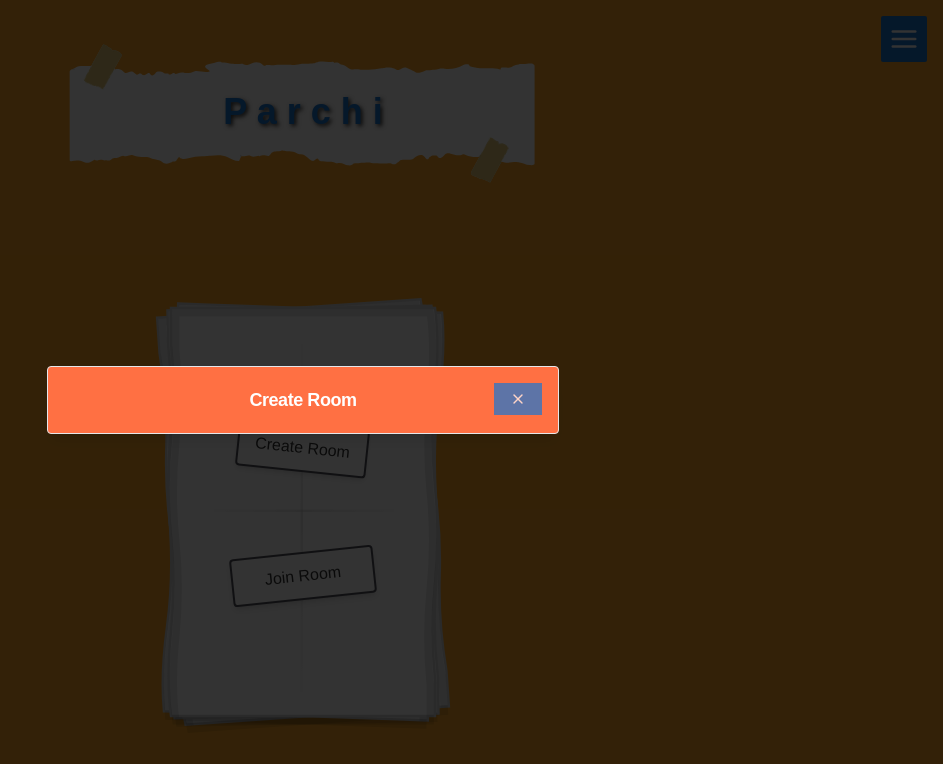
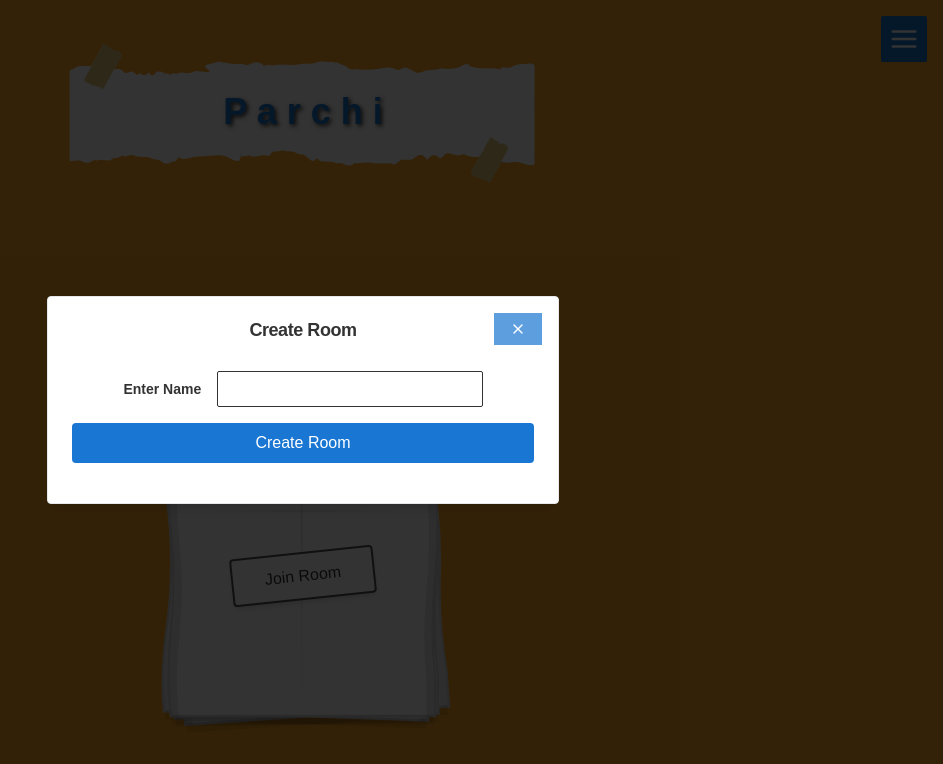
Before and after one commit to MuneerAhmed03/parchi-app, a Next.js app: page / in a window 1280 px wide. Both pictures are taken after a click on the button "Create Room". Shown: the top 764 px of the page, without its empty margins (337-1280 px from the left). Built offline with nearby package versions, Linux system fonts and the light colour scheme; a web font is replaced by a local one.

Commit message:
Update Hero PopUps

```diff
--- a/src/app/page.tsx
+++ b/src/app/page.tsx
@@ -1,62 +1,36 @@
-"use client"
+"use client";
 import Image from "next/image";
 import Banner from "@/assets/parchi_banner-removebg.svg";
-import StackedParchi from '@/components/StackedParchi';
-import { useState } from "react";
+import StackedParchi from "@/components/StackedParchi";
 import { FiMenu } from "react-icons/fi";
-import {
-  Popover,
-  PopoverContent,
-  PopoverTrigger,
-} from "@/components/ui/popover"
-import {
-  Dialog,
-  DialogContent,
-  DialogDescription,
-  DialogFooter,
-  DialogHeader,
-  DialogTitle,
-  DialogTrigger,
-} from "@/components/ui/dialog"
-import { Button } from "@/components/ui/button"
-import { Input } from "@/components/ui/input"
-import { Label } from "@/components/ui/label"
-
+import { Popover, PopoverContent, PopoverTrigger } from "@/components/ui/popover";
+import { Dialog, DialogContent, DialogTitle, DialogTrigger } from "@/components/ui/dialog";
+import { Button } from "@/components/ui/button";
+import { Input } from "@/components/ui/input";
+import { Label } from "@/components/ui/label";
 
 export default function Home() {
   return (
     <div className="min-h-screen flex flex-col">
       <header className="w-full relative flex justify-center items-center py-4">
         <Popover>
-      <PopoverTrigger className="absolute top-4 right-4 p-2 rounded-md hover:bg-gray-100 focus:outline-none"
-          aria-label="Toggle Menu">
+          <PopoverTrigger className="absolute top-4 right-4 p-2 rounded-md hover:bg-gray-100 focus:outline-none" aria-label="Toggle Menu">
             <FiMenu className="text-3xl hover:text-gray-700 rounded-md" />
           </PopoverTrigger>
           <PopoverContent className="w-80 absolute top-4 right-4 p-2 rounded-md hover:bg-gray-100 focus:outline-none">
             <div className="grid gap-4">
               <div className="space-y-2">
                 <h4 className="font-medium leading-none">Dimensions</h4>
-            <p className="text-sm text-muted-foreground">
-              Set the dimensions for the layer.
-            </p>
+                <p className="text-sm text-muted-foreground">Set the dimensions for the layer.</p>
               </div>
             </div>
           </PopoverContent>
         </Popover>
 
         <div className="relative w-full max-w-[500px] mx-auto">
-          <Image
-            src={Banner}
-            alt="Banner"
-            layout="responsive"
-            width={500}
-            height={216}
-            className="w-full md:p-0 p-4"
-          />
+          <Image src={Banner} alt="Banner" layout="responsive" width={500} height={216} className="w-full md:p-0 p-4" />
           <div className="absolute font-pencil inset-0 flex items-center justify-center">
-            <h1 className="text-4xl font-bold text-[#1976d2] transform hover:scale-105 transition-transform drop-shadow-[2px_2px_2px_rgba(0,0,0,0.8)]">
-              P a r c h i
-            </h1>
+            <h1 className="text-4xl font-bold text-[#1976d2] transform hover:scale-105 transition-transform drop-shadow-[2px_2px_2px_rgba(0,0,0,0.8)]">P a r c h i</h1>
           </div>
         </div>
       </header>
@@ -68,25 +42,30 @@ export default function Home() {
           </div>
           <div className="absolute inset-0 z-30 flex flex-col items-center justify-center gap-20">
             <Dialog>
-            <DialogTrigger className="bg-white border-2 border-zinc-600 px-4 py-2   rotate-6 rounded-lg shadow-md text-primary hover:bg-gray-100 transition-colors min-w-32 min-h-12">
-              Create Room
-            </DialogTrigger>
-            <DialogContent className="bg-[#ff7043] font-pencil text-white">
+              <DialogTrigger className="bg-white border-2 border-zinc-600 px-4 py-2   rotate-6 rounded-lg shadow-md text-primary hover:bg-gray-100 transition-colors min-w-32 min-h-12">Create Room</DialogTrigger>
+              <DialogContent className="bg-white font-pencil">
                 <DialogTitle className="text-center font-bold">Create Room</DialogTitle>
+                <div className="grid gap-4 place-items-center py-4">
+                  <div className="grid grid-cols-4 items-center gap-4">
+                    <Label htmlFor="name" className="text-right font-bold">
+                      Enter Name
+                    </Label>
+                    <Input id="name" className="col-span-3" />
+                  </div>
+                  <button className="w-full">Create Room</button>
+                </div>
               </DialogContent>
             </Dialog>
             <Dialog>
-            <DialogTrigger className="bg-white border-2 border-zinc-600 px-4 py-2   -rotate-6 rounded-lg shadow-md text-primary hover:bg-gray-100 transition-colors justify-items-stretch min-w-36 min-h-12">
-              Join Room
-            </DialogTrigger>
-            <DialogContent className="bg-[#ff7043] font-pencil text-primary">
+              <DialogTrigger className="bg-white border-2 border-zinc-600 px-4 py-2   -rotate-6 rounded-lg shadow-md text-primary hover:bg-gray-100 transition-colors justify-items-stretch min-w-36 min-h-12">Join Room</DialogTrigger>
+              <DialogContent className="bg-white font-pencil text-primary">
                 <DialogTitle className="text-center font-bold">Join Room</DialogTitle>
-            <div className="grid gap-4 py-4">
+                <div className="grid gap-4 place-items-center py-4">
                   <div className="grid grid-cols-4 items-center gap-4">
-            <Label htmlFor="name" className="text-right">
+                    <Label htmlFor="name" className="text-right font-bold">
                       Enter Name
                     </Label>
-            <Input id="name"  className="col-span-3" />
+                    <Input id="name" className="col-span-3" />
                   </div>
                   <div className="grid grid-cols-4 items-center gap-4">
                     <Label htmlFor="roomID" className="text-right font-bold">
@@ -94,10 +73,10 @@ export default function Home() {
                     </Label>
                     <Input id="roomId" className="col-span-3" />
                   </div>
+                  <button className="w-full">Join Room</button>
                 </div>
               </DialogContent>
             </Dialog>
-
           </div>
         </div>
       </main>
```
Lines whose indentation alone changed are shown as unchanged.
